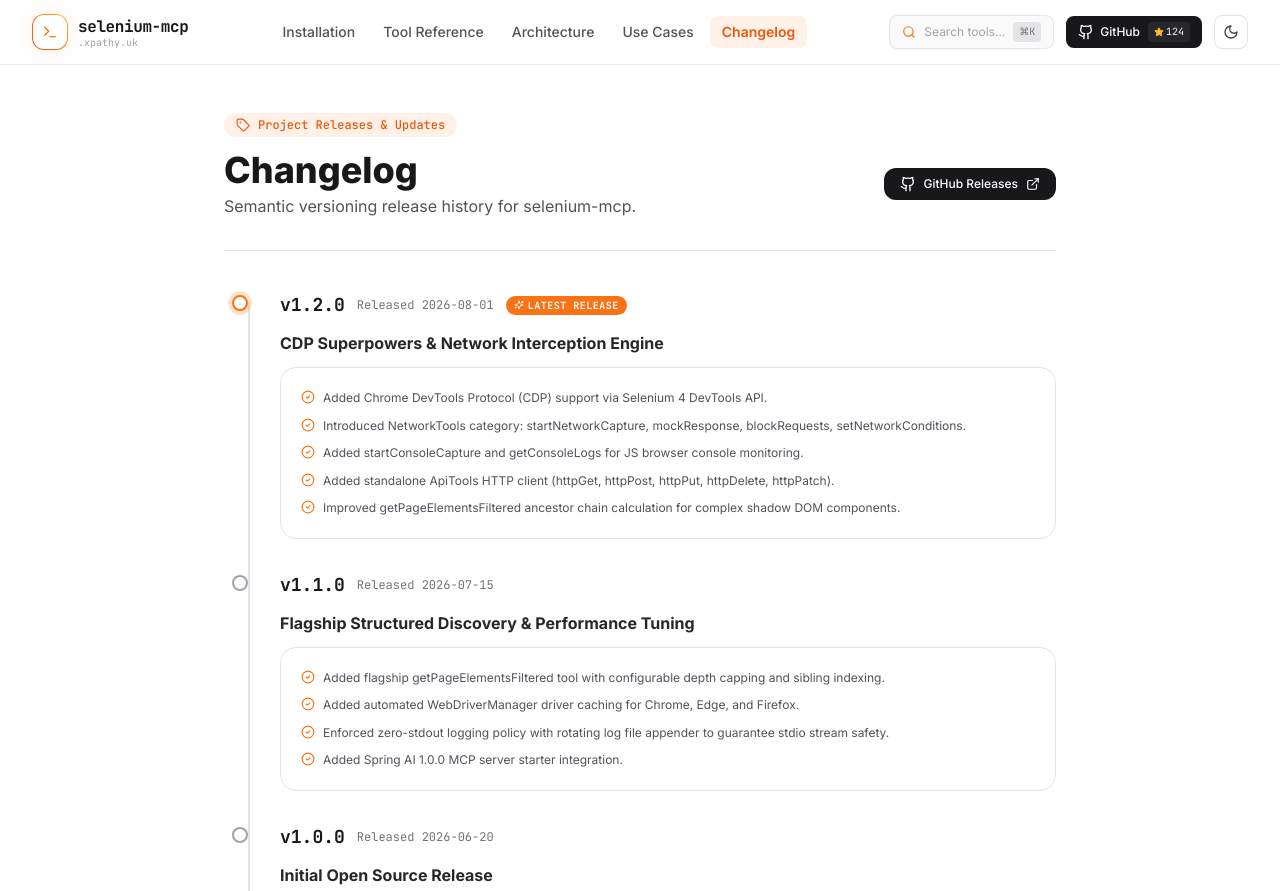
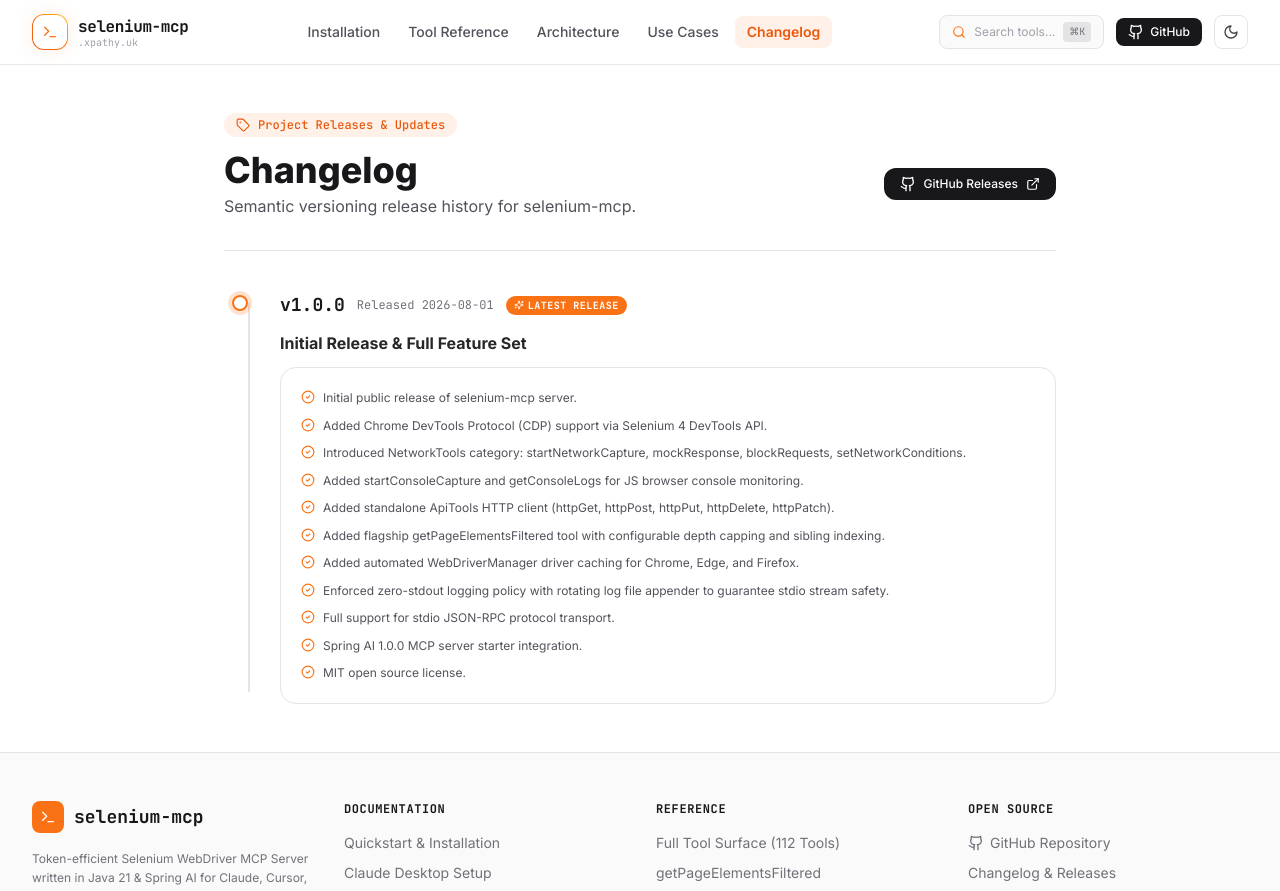
Before and after one commit to Volta-Jebaprashanth/selenium-mcp-home, a React (Vite) app: page /changelog in a window 1280 px wide. Shown: the top 891 px of the page. Built offline with nearby package versions, Linux system fonts and the light colour scheme; the HTML template or start-up script is replaced by a standard one.

Commit message:
feat: add installation documentation page, site navigation components, and changelog page

```diff
--- a/src/components/Footer.jsx
+++ b/src/components/Footer.jsx
@@ -63,13 +63,13 @@
             </h4>
             <ul className="space-y-2.5 text-sm text-zinc-500 dark:text-zinc-400">
               <li>
-                <a href="https://github.com/xpathy/selenium-mcp" target="_blank" rel="noreferrer" className="flex items-center gap-1.5 hover:text-brand-500 transition-colors">
+                <a href="https://github.com/Volta-Jebaprashanth/selenium-mcp" target="_blank" rel="noreferrer" className="flex items-center gap-1.5 hover:text-brand-500 transition-colors">
                   <Github className="w-4 h-4" /> GitHub Repository
                 </a>
               </li>
               <li><Link to="/changelog" className="hover:text-brand-500 transition-colors">Changelog & Releases</Link></li>
-              <li><a href="https://github.com/xpathy/selenium-mcp/issues" target="_blank" rel="noreferrer" className="hover:text-brand-500 transition-colors">Report Issue / Request Tool</a></li>
-              <li><a href="https://github.com/xpathy/selenium-mcp/blob/main/LICENSE" target="_blank" rel="noreferrer" className="hover:text-brand-500 transition-colors">License Agreement</a></li>
+              <li><a href="https://github.com/Volta-Jebaprashanth/selenium-mcp/issues" target="_blank" rel="noreferrer" className="hover:text-brand-500 transition-colors">Report Issue / Request Tool</a></li>
+              <li><a href="https://github.com/Volta-Jebaprashanth/selenium-mcp/blob/main/LICENSE" target="_blank" rel="noreferrer" className="hover:text-brand-500 transition-colors">License Agreement</a></li>
             </ul>
           </div>
         </div>
--- a/src/components/Navbar.jsx
+++ b/src/components/Navbar.jsx
@@ -73,17 +73,13 @@
 
             {/* GitHub Link */}
             <a
-              href="https://github.com/xpathy/selenium-mcp"
+              href="https://github.com/Volta-Jebaprashanth/selenium-mcp"
               target="_blank"
               rel="noreferrer"
               className="flex items-center gap-1.5 px-3 py-1.5 rounded-lg bg-zinc-900 dark:bg-zinc-100 hover:bg-zinc-800 dark:hover:bg-white text-white dark:text-zinc-900 font-medium text-xs transition-colors"
             >
               <Github className="w-4 h-4" />
               <span className="hidden sm:inline">GitHub</span>
-              <span className="flex items-center text-[10px] bg-zinc-800 dark:bg-zinc-200 text-zinc-300 dark:text-zinc-800 px-1.5 py-0.5 rounded font-mono ml-0.5">
-                <Star className="w-2.5 h-2.5 fill-amber-400 text-amber-400 mr-0.5" />
-                124
-              </span>
             </a>
 
             {/* Light/Dark Toggle */}
--- a/src/pages/Changelog.jsx
+++ b/src/pages/Changelog.jsx
@@ -4,37 +4,21 @@
 export default function Changelog() {
   const releases = [
     {
-      version: 'v1.2.0',
+      version: 'v1.0.0',
       date: '2026-08-01',
-      title: 'CDP Superpowers & Network Interception Engine',
+      title: 'Initial Release & Full Feature Set',
       latest: true,
       changes: [
+        'Initial public release of selenium-mcp server.',
         'Added Chrome DevTools Protocol (CDP) support via Selenium 4 DevTools API.',
         'Introduced NetworkTools category: startNetworkCapture, mockResponse, blockRequests, setNetworkConditions.',
         'Added startConsoleCapture and getConsoleLogs for JS browser console monitoring.',
         'Added standalone ApiTools HTTP client (httpGet, httpPost, httpPut, httpDelete, httpPatch).',
-        'Improved getPageElementsFiltered ancestor chain calculation for complex shadow DOM components.'
-      ]
-    },
-    {
-      version: 'v1.1.0',
-      date: '2026-07-15',
-      title: 'Flagship Structured Discovery & Performance Tuning',
-      changes: [
         'Added flagship getPageElementsFiltered tool with configurable depth capping and sibling indexing.',
         'Added automated WebDriverManager driver caching for Chrome, Edge, and Firefox.',
         'Enforced zero-stdout logging policy with rotating log file appender to guarantee stdio stream safety.',
-        'Added Spring AI 1.0.0 MCP server starter integration.'
-      ]
-    },
-    {
-      version: 'v1.0.0',
-      date: '2026-06-20',
-      title: 'Initial Open Source Release',
-      changes: [
-        'Initial public release of selenium-mcp server.',
-        'Core BrowserTools, ElementQueryTools, WaitTools, AlertTools, FrameTools, WindowTools, and CookieTools.',
         'Full support for stdio JSON-RPC protocol transport.',
+        'Spring AI 1.0.0 MCP server starter integration.',
         'MIT open source license.'
       ]
     }
@@ -58,7 +42,7 @@
           </div>
 
           <a
-            href="https://github.com/xpathy/selenium-mcp/releases"
+            href="https://github.com/Volta-Jebaprashanth/selenium-mcp/releases"
             target="_blank"
             rel="noreferrer"
             className="inline-flex items-center gap-2 px-4 py-2 rounded-xl bg-zinc-900 dark:bg-zinc-100 hover:bg-zinc-800 dark:hover:bg-white text-white dark:text-zinc-900 text-xs font-medium transition-colors self-start sm:self-auto"
--- a/src/pages/DocsInstallation.jsx
+++ b/src/pages/DocsInstallation.jsx
@@ -140,7 +140,7 @@
               Download the standalone executable JAR from the GitHub releases page.
             </p>
             <a
-              href="https://github.com/xpathy/selenium-mcp/releases/latest"
+              href="https://github.com/Volta-Jebaprashanth/selenium-mcp/releases/latest"
               target="_blank"
               rel="noreferrer"
               className="inline-flex items-center gap-2 px-4 py-2 rounded-lg bg-brand-500 hover:bg-brand-600 text-white font-semibold text-xs transition-colors"
@@ -163,7 +163,7 @@
             </h3>
             <CodeBlock
               language="bash"
-              code={`git clone https://github.com/xpathy/selenium-mcp.git
+              code={`git clone https://github.com/Volta-Jebaprashanth/selenium-mcp.git
 cd selenium-mcp
 mvn clean package
 # Artifact generated at: target/selenium-mcp.jar`}
```
